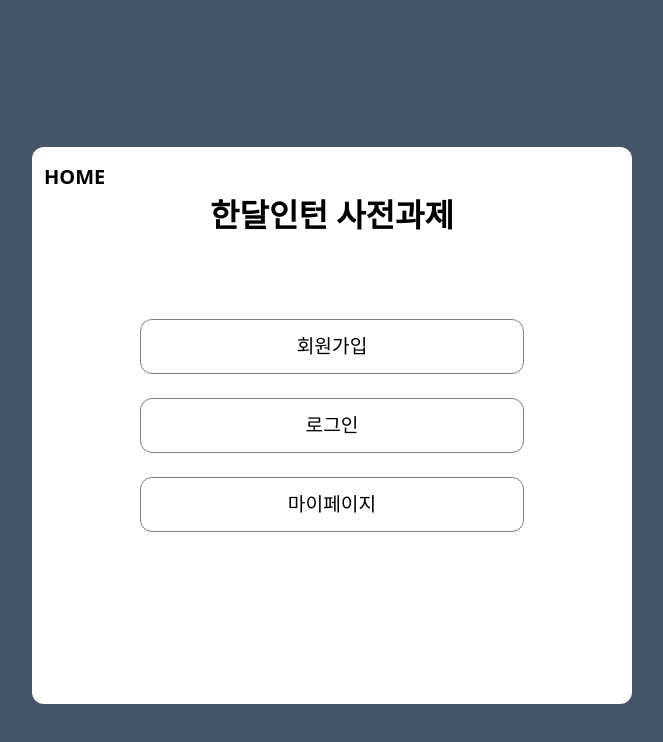
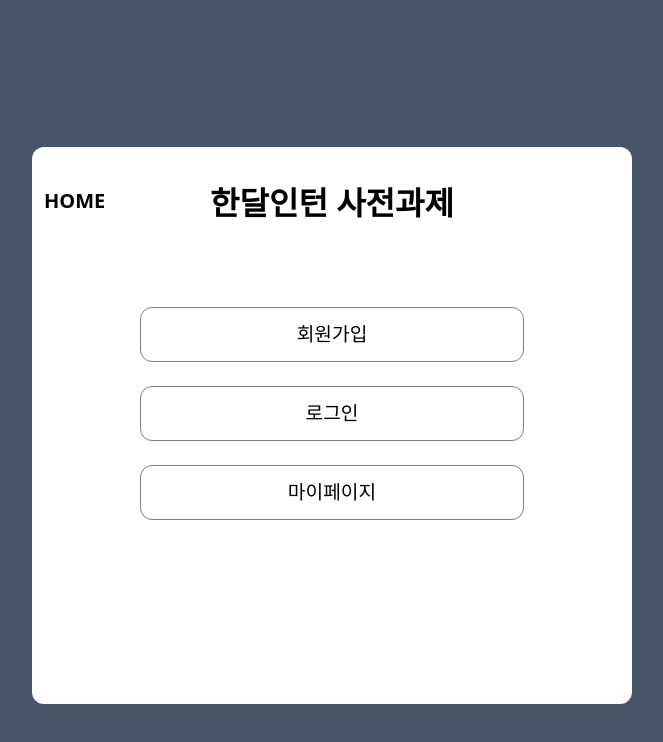
Before and after one commit to jonghoon7431/fe-internship-task, a React (Vite) app: page / in a window 1280 px wide. Shown: the top 742 px of the page, without its empty margins (308-971 px from the left). Built offline with nearby package versions, Linux system fonts and the light colour scheme; no server answers.

Commit message:
style: 비율 수정

```diff
--- a/src/components/Layout.tsx
+++ b/src/components/Layout.tsx
@@ -4,11 +4,13 @@ import { Link, Outlet } from "react-router-dom";
 const Layout = () => {
   return (
     <div className="w-full h-screen p-6 bg-slate-600">
-      <div className="w-[40%] min-w-[600px]  min-h-[74%] bg-white mx-auto mt-[10%] rounded-xl px-3 py-[1rem]">
+      <div className="w-[40%] min-w-[600px]  min-h-[74%] bg-white mx-auto mt-[10%] rounded-xl px-3 py-[2rem]">
         <Link to={"/"}>
-          <button className="text-xl font-semibold">HOME</button>
+          <button className="text-xl font-semibold py-2 absolute">HOME</button>
         </Link>
-        <Outlet />
+        <div>
+          <Outlet />
+        </div>
       </div>
     </div>
   );
--- a/src/pages/Home.tsx
+++ b/src/pages/Home.tsx
@@ -10,7 +10,7 @@ const Home = () => {
   return (
     <div className="container">
       <h1 className="title-text">한달인턴 사전과제</h1>
-      <div className="flex flex-col gap-6 mt-20">
+      <div className="flex flex-col gap-6 h-full mt-20">
         <Link to={"/sign-up"}>
           <button className="main-button">회원가입</button>
         </Link>
```
